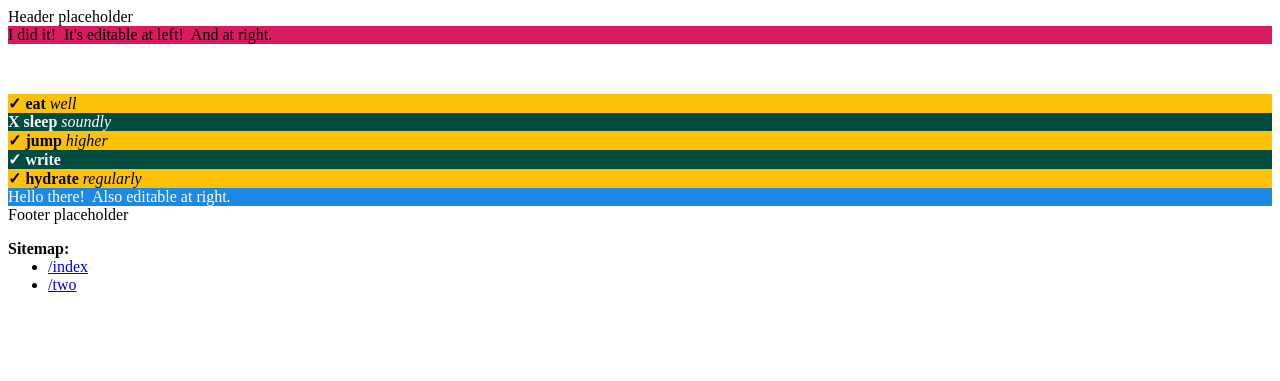
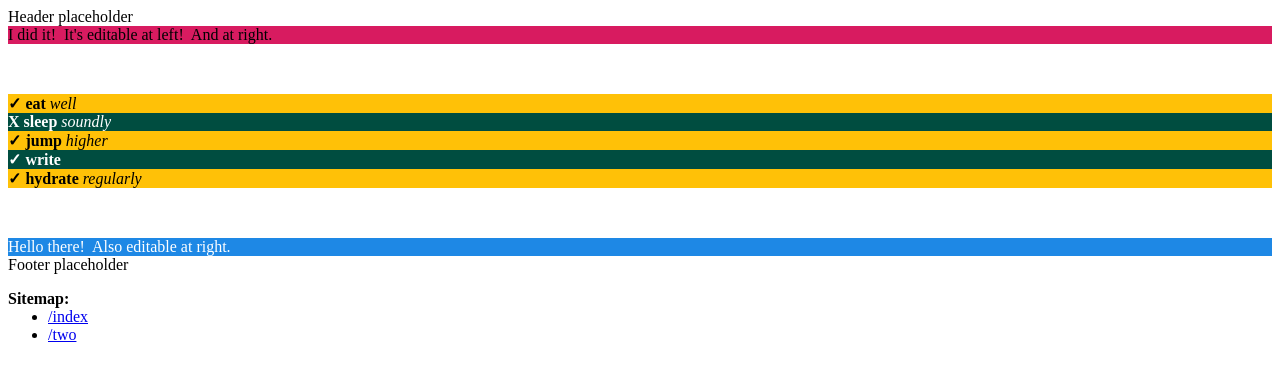
Before and after one commit to stackbit-projects/majestic-artichoke-a867b, a Jekyll site: the page built from pages/advanced/index.md, in a window 1280 px wide. Shown: the top 381 px of the page. Built offline with Jekyll 4.4.1, drawn with Linux system fonts in a browser that asks for light colours.

Commit message:
section_task_list.html: changed

```diff
--- a/_includes/section_task_list.html
+++ b/_includes/section_task_list.html
@@ -9,5 +9,6 @@
         {% include item_task.html taskDetail=task alternatingClassName=alternatingClassName %}
       </div>
     {% endfor %}
+    <div><p>&nbsp;</p></div>
   </div>
 {% endif %}
```
